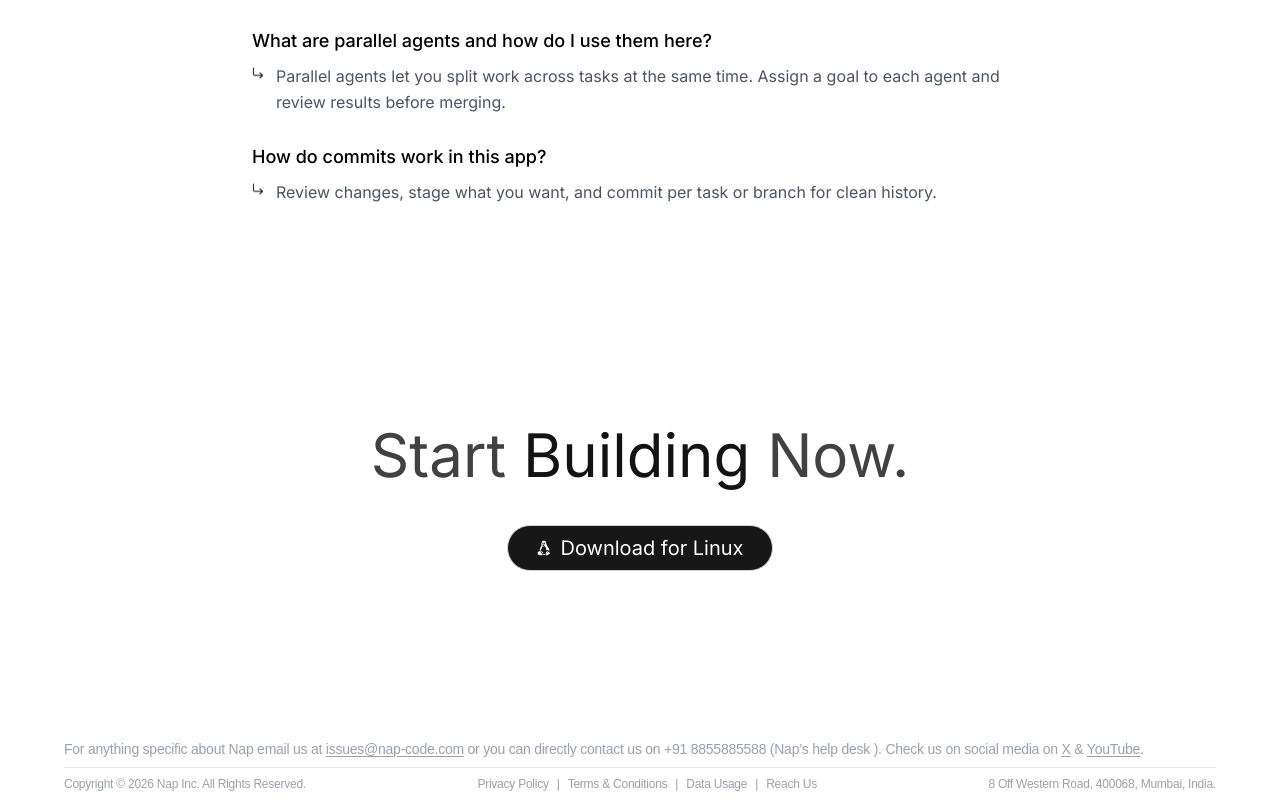
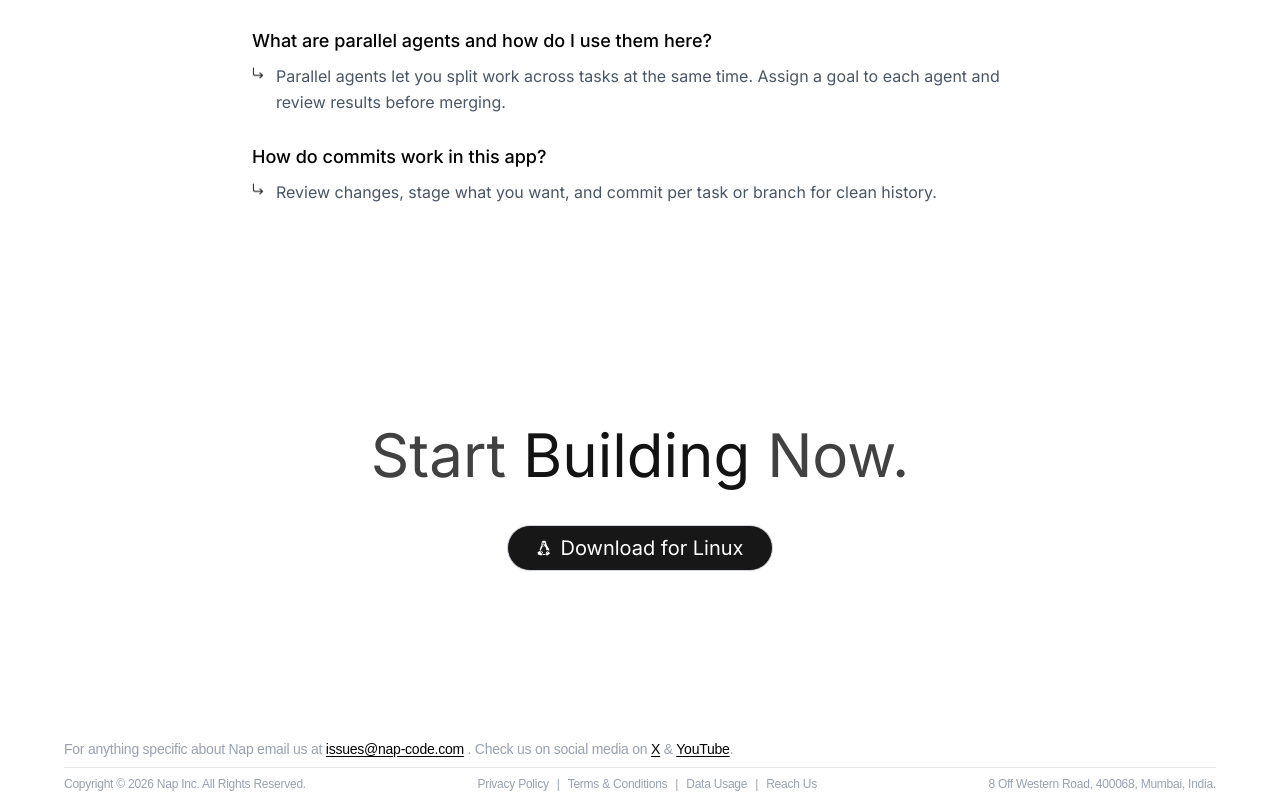
Before and after one commit to farzeenilyaszargar/nap-ide, a Next.js app: page / in a window 1280 px wide. Shown: the part 3234-4034 px from the top of the page. Built offline with nearby package versions, Linux system fonts and the light colour scheme; a web font is replaced by a local one.

Commit message:
Set footer link colors to black with gray hover

```diff
--- a/components/footer.tsx
+++ b/components/footer.tsx
@@ -12,11 +12,11 @@ export default function Footer() {
             <div className="mx-auto flex w-full max-w-6xl flex-col items-center justify-between gap-2 text-xs text-gray-400 sm:flex-row sm:text-sm py-2 text-center">
                 <p className="text-center">
                     For anything specific about Nap email us at{" "}
-                    <a className="underline underline-offset-2 hover:text-black" href="mailto:issues@nap-code.com">issues@nap-code.com</a>
-                    {" "}or you can directly contact us on +91 8855885588 (Nap’s help desk ). Check us on social media on{" "}
-                    <Link className="underline underline-offset-2 hover:text-black" href="https://x.com/napverse" target="_blank">X</Link>
+                    <a className="underline underline-offset-2 text-black hover:text-gray-500" href="mailto:issues@nap-code.com">issues@nap-code.com</a>
+                    {" "}. Check us on social media on{" "}
+                    <Link className="underline underline-offset-2 text-black hover:text-gray-500" href="https://x.com/napverse" target="_blank">X</Link>
                     {" "} &amp;{" "}
-                    <Link className="underline underline-offset-2 hover:text-black" href="https://www.youtube.com/@napHQ" target="_blank">YouTube</Link>.
+                    <Link className="underline underline-offset-2 text-black hover:text-gray-500" href="https://www.youtube.com/@napHQ" target="_blank">YouTube</Link>.
                 </p>
             </div>
             <div className="mx-auto flex w-full max-w-6xl flex-col items-center justify-between gap-2 text-xs text-gray-400 sm:flex-row sm:text-xs  border-t border-gray-200 py-2">
```
